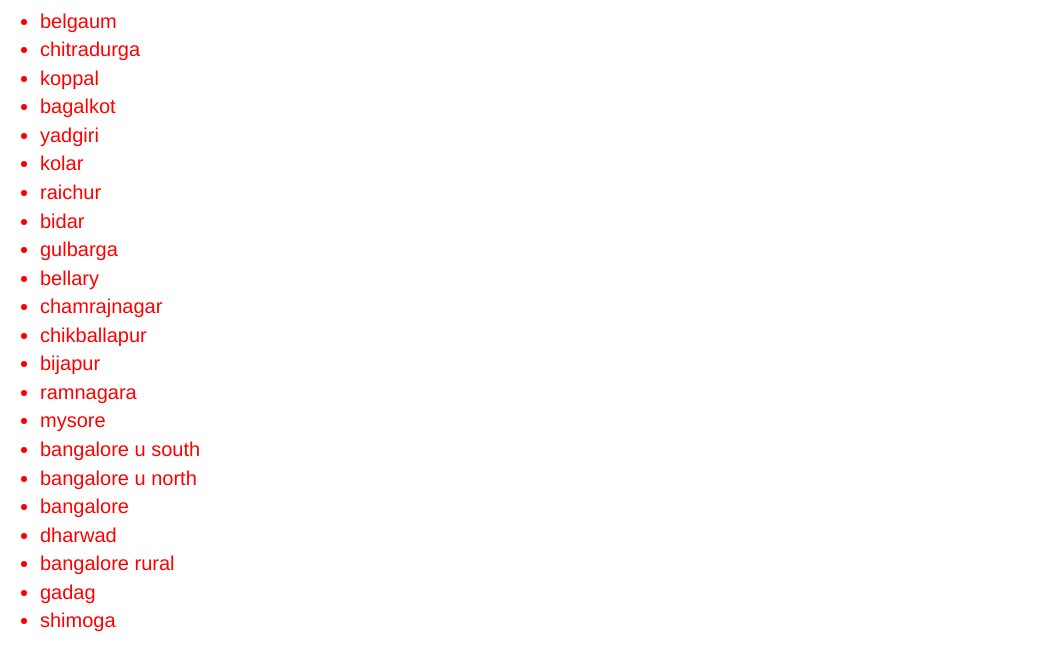
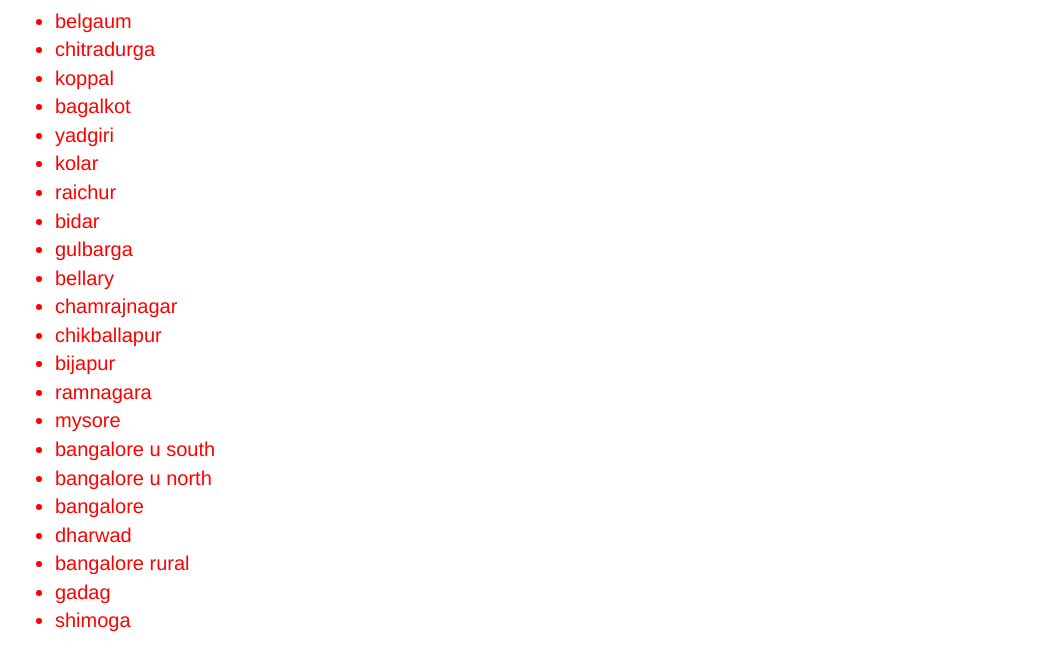
Before and after one commit to JohnGeorge47/dataTree, a website: page public/index.html in a window 1280 px wide. Shown: the part 116-786 px from the top of the page, without its empty margins (0-1056 px from the left). Drawn offline with nearby package versions, Linux system fonts and the light colour scheme.

Commit message:
Add minor CSS changes

```diff
--- a/public/index.html
+++ b/public/index.html
@@ -14,10 +14,15 @@
     <h1 class="main-title text-center">The Data Tree Visualization for the school data</h1>
     <h2 class="sub-title text-center">The Districts in the state and related data</h2>
    <!--  <h2 class="tree">districts</h2> -->
+   <div class="container-fluid">
+   <div class='row'>
+   <div class='col-md-3'>
     <ul class="tree">
 
     </ul>
-
+    </div>
+    </div>
+    </div>
     <script src="https://code.highcharts.com/highcharts.js"></script>
     <script src="https://code.highcharts.com/modules/exporting.js"></script>
     <script src="https://ajax.googleapis.com/ajax/libs/jquery/3.2.1/jquery.min.js"></script>
```
